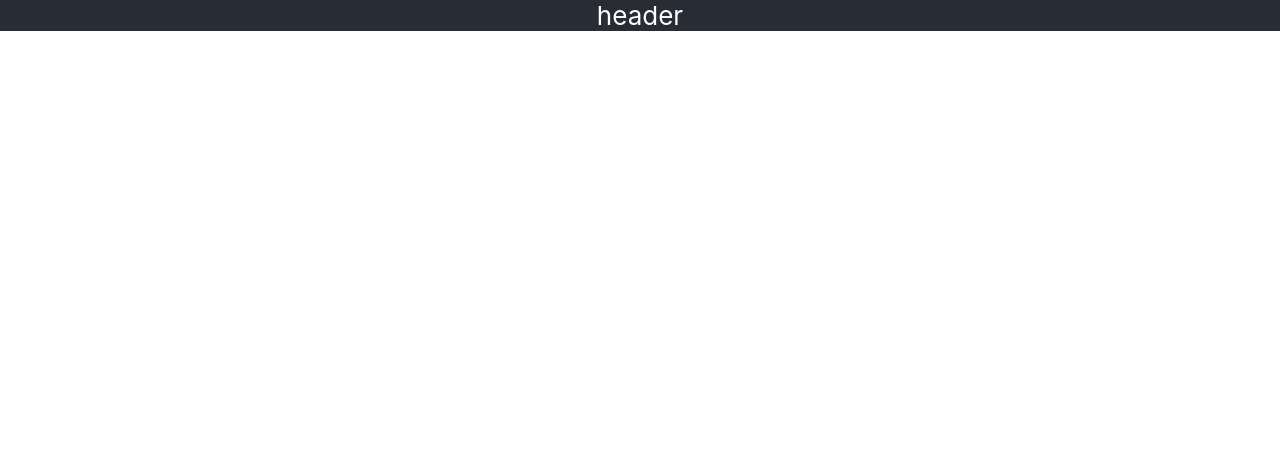
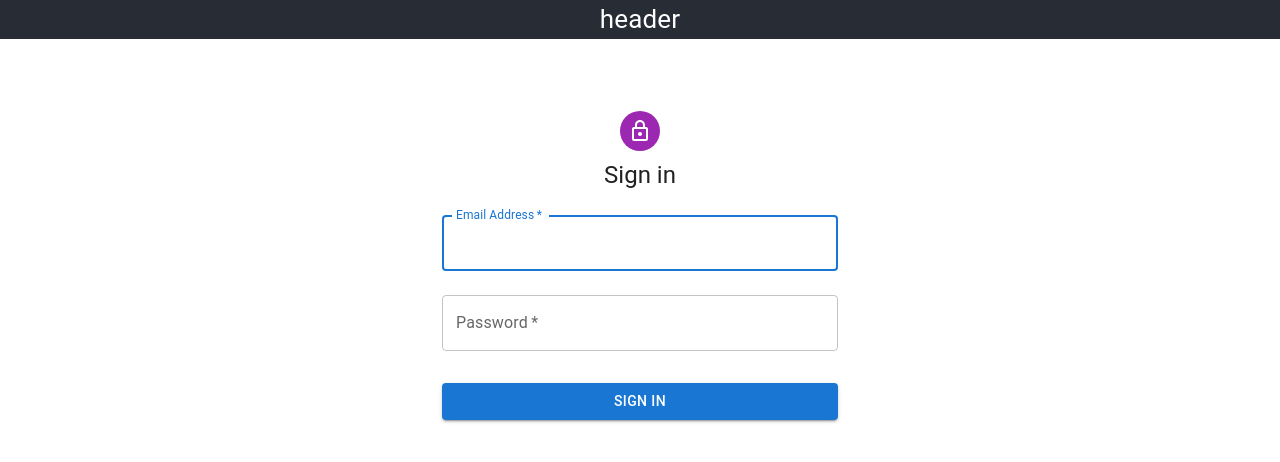
Before and after one commit to lynxlevin/llwinecellar, a React (Create React App) app in the folder llwc-front/: page /login in a window 1280 px wide. Before the commit this address had no page. Shown: the top 462 px of the page. Built offline with nearby package versions, Linux system fonts and the light colour scheme.

Commit message:
Login page: markup

```diff
--- a/llwc-front/src/App.tsx
+++ b/llwc-front/src/App.tsx
@@ -3,6 +3,7 @@ import logo from './logo.svg';
 import './App.css';
 import TestPage from './testPage';
 import {Routes, Route, Link} from 'react-router-dom';
+import Login from './Login';
 
 function App() {
   return (
@@ -26,11 +27,13 @@ function App() {
               Learn React
             </a>
             <Link to="/test">Click Me!</Link>
+            <Link to="/login">Login</Link>
           </>
         )} />
         <Route path="/test" element={
           <TestPage />
         } />
+        <Route path="/login" element={<Login />} />
       </Routes>
     </div>
   );
--- /dev/null
+++ b/llwc-front/src/Login.tsx
@@ -0,0 +1,79 @@
+import React from 'react';
+import LockOutlinedIcon from '@mui/icons-material/LockOutlined';
+import { Avatar, Button, TextField, Box, Typography, Container, CssBaseline } from '@mui/material';
+
+const Login = () => {
+  const handleSubmit = (event: React.FormEvent<HTMLFormElement>) => {
+    event.preventDefault();
+    const data = new FormData(event.currentTarget);
+    console.log({
+      email: data.get('email'),
+      password: data.get('password'),
+    });
+  };
+
+  return (
+    <Container component="main" maxWidth="xs">
+        <CssBaseline />
+        <Box
+            sx={{
+            marginTop: 8,
+            display: 'flex',
+            flexDirection: 'column',
+            alignItems: 'center',
+            }}
+        >
+            <Avatar sx={{ m: 1, bgcolor: 'secondary.main' }}>
+                <LockOutlinedIcon />
+            </Avatar>
+            <Typography component="h1" variant="h5">
+            Sign in
+            </Typography>
+            <Box component="form" onSubmit={handleSubmit} noValidate sx={{ mt: 1 }}>
+                <TextField
+                    margin="normal"
+                    required
+                    fullWidth
+                    id="email"
+                    label="Email Address"
+                    name="email"
+                    autoComplete="email"
+                    autoFocus
+                />
+                <TextField
+                    margin="normal"
+                    required
+                    fullWidth
+                    name="password"
+                    label="Password"
+                    type="password"
+                    id="password"
+                    autoComplete="current-password"
+                />
+                <Button
+                    type="submit"
+                    fullWidth
+                    variant="contained"
+                    sx={{ mt: 3, mb: 2 }}
+                >
+                    Sign In
+                </Button>
+                {/* <Grid container>
+                    <Grid item xs>
+                    <Link href="#" variant="body2">
+                        Forgot password?
+                    </Link>
+                    </Grid>
+                    <Grid item>
+                    <Link href="#" variant="body2">
+                        {"Don't have an account? Sign Up"}
+                    </Link>
+                    </Grid>
+                </Grid> */}
+            </Box>
+        </Box>
+    </Container>
+  );
+};
+
+export default Login;
```
